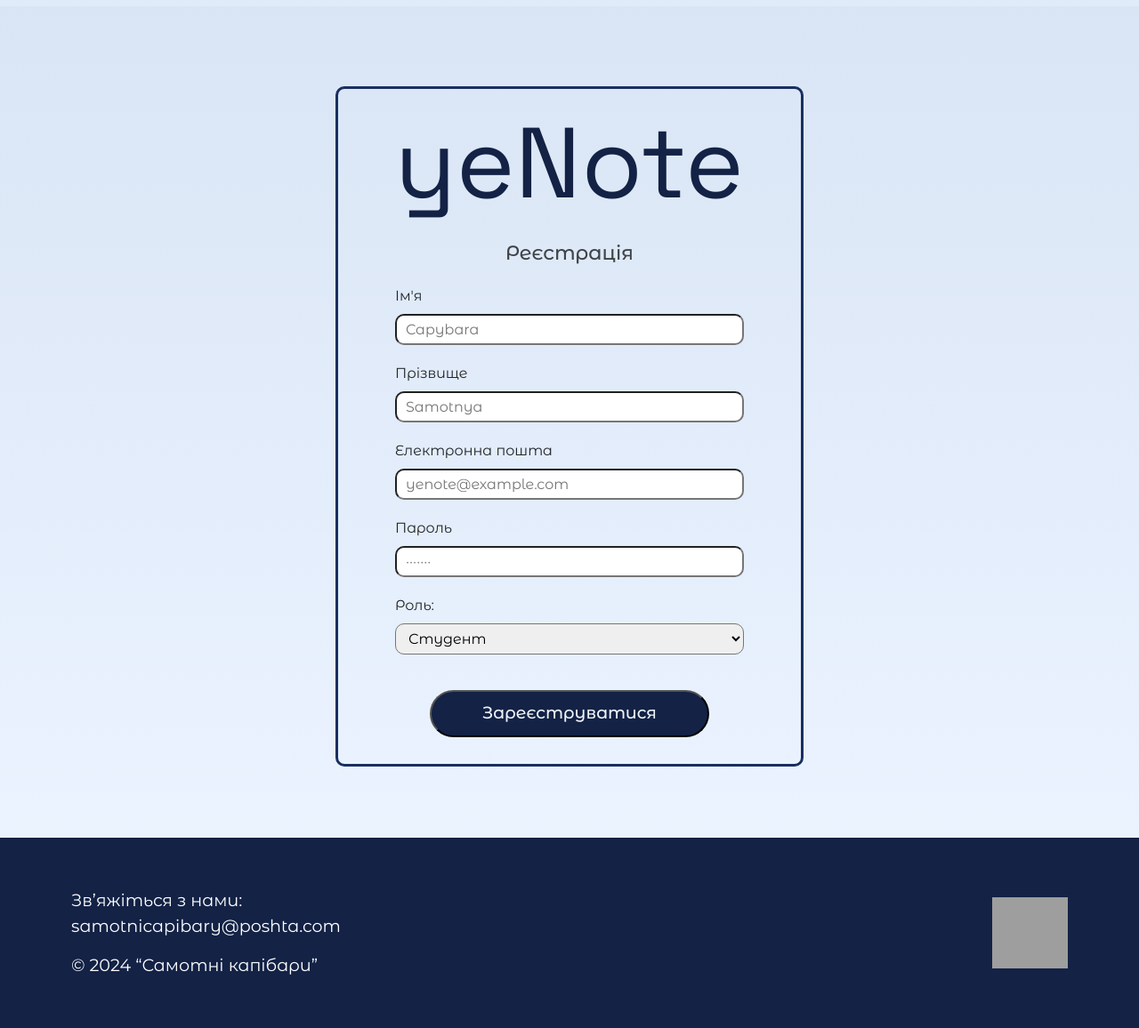
After one commit to dmytryk28/yeNote, a Flask app: page /registration in a window 1280 px wide. The commit adds this page. Shown: the part 319-1475 px from the top of the page at 89% size. Run offline with Flask 3, Linux system fonts and the light colour scheme; some libraries are stand-ins or nearby versions; some web fonts are replaced; grey boxes are pictures that could not be loaded.

Commit message:
pages for reg and auth

```diff
--- a/website/static/style.css
+++ b/website/static/style.css
@@ -127,7 +127,7 @@ header .task {
     color: #E5EEFB;
 }
 
-.important, .show-all-tests, .task .important {
+.important, .show-all-tests, .task .important, .container-2-1 {
     overflow-wrap: break-word;
     font-weight: 500;
     font-size: 1.5rem;
@@ -146,7 +146,7 @@ header .task {
     align-items: center;
 }
 
-.container-1, .container-2, .start_button button {
+.container-1, .container-2, .container-2-1, .start_button button {
     flex: 1.5;
     border-radius: 3rem;
     background: #132245;
@@ -266,7 +266,7 @@ header .task {
     margin-bottom: 10rem;
 }
 
-.desktop-1 .ye-note {
+.ye-note {
     overflow-wrap: break-word;
     font-family: 'Space Grotesk';
     font-weight: 500;
@@ -274,7 +274,7 @@ header .task {
     color: #132245;
 }
 
-.desktop-1 .test-your-knowledge {
+.desktop-1 .test-your-knowledge, .registration-auth {
     overflow-wrap: break-word;
     font-weight: 500;
     font-size: 1.4rem;
@@ -291,7 +291,7 @@ header .task {
     color: #ffffff;
 }
 
-.desktop-1, .task {
+.desktop-1, .task, .registration, .authentication {
     background: linear-gradient(to bottom, #D9E5F5, #EBF3FF);
     display: flex;
     width: 100%;
@@ -484,7 +484,7 @@ section .option_list .option {
     border-radius: 5px;
     cursor: pointer;
     display: flex;
-    align-items: center; /* Center the icon vertically */
+    align-items: center;
     justify-content: center;
 }
 
@@ -531,3 +531,52 @@ section .option_list .option {
     width: 33%;
     border-radius: 5px 5px 0 0;
 }
+
+.registration {
+    display: flex;
+    justify-content: center;
+}
+
+.container-3 {
+    display: flex;
+    width: fit-content;
+    justify-content: center;
+    flex-direction: column;
+    align-items: center;
+    margin: 80px 0;
+    padding: 0 4rem;
+    border: 3px solid rgb(25, 47, 96);
+    border-radius: 10px;
+}
+
+.all-inputs {
+    width: 100%;
+    justify-content: flex-start;
+}
+
+.reg-auth-input-group {
+    margin-bottom: 20px;
+    display: flex;
+    flex-direction: column;
+    justify-content: flex-start;
+}
+
+.radio-group {
+    display: flex;
+    gap: 50px;
+}
+
+.container-2-1 {
+    font-size: 19px;
+    width: 80%;
+    padding: 10px 10px;
+    margin-top: 20px;
+    margin-bottom: 30px;
+    margin-left: 0;
+}
+
+.reg-auth-input {
+    padding-left: 10px;
+    height: 35px;
+    border-radius: 10px;
+}
--- /dev/null
+++ b/website/templates/registration.html
@@ -0,0 +1,56 @@
+{% extends "base.html" %}
+{% block title %}Home{% endblock %}
+{% block content %}
+<body>
+<div class="registration">
+    <div class="container-3">
+         <span class="ye-note">
+            yeNote
+          </span>
+        <span class="registration-auth">
+          Реєстрація
+          </span>
+        <form class="all-inputs">
+            <div class="reg-auth-input-group">
+                <label>
+                    Ім'я
+                </label>
+                <input class="reg-auth-input" type="text" required placeholder="Capybara"/>
+            </div>
+            <div class="reg-auth-input-group">
+                <label>
+                    Прізвище
+                </label>
+                <input class="reg-auth-input" type="text" required placeholder="Samotnya"/>
+            </div>
+            <div class="reg-auth-input-group">
+                <label>
+                    Електронна пошта
+                </label>
+                <input class="reg-auth-input" type="email" required placeholder="yenote@example.com"/>
+            </div>
+            <div class="reg-auth-input-group">
+                <label>
+                    Пароль
+                </label>
+                <input class="reg-auth-input" type="password" required placeholder="&middot&middot&middot&middot&middot&middot&middot"/>
+            </div>
+            <div class="reg-auth-input-group">
+                <label>
+                    Роль:
+                </label>
+                <!--            <div class="radio-group">-->
+                <!--            <label><input type="radio" value="value1" name="group1-radio" checked><span>Студент</span></label>-->
+                <!--            <label><input type="radio" value="value2" name="group1-radio" ><span>Викладач</span></label>-->
+                <!--            </div>-->
+                <select class="reg-auth-input">
+                    <option value="student">Студент</option>
+                    <option value="teacher">Викладач</option>
+                </select>
+            </div>
+        </form>
+        <input class="container-2-1" type="submit" value="Зареєструватися" />
+    </div>
+</div>
+</body>
+{% endblock %}
--- a/website/views.py
+++ b/website/views.py
@@ -11,3 +11,12 @@ def home():
 @views.route('/task/<int:number>')
 def task(number):
     return render_template("task.html", num=number)
+
+
+@views.route('/registration')
+def registration():
+    return render_template("registration.html")
+
+@views.route('/authentication')
+def authentication():
+    return render_template("authentication.html")
```
Also changed, not shown: website/templates/authentication.html (added, +31 -0 lines).
